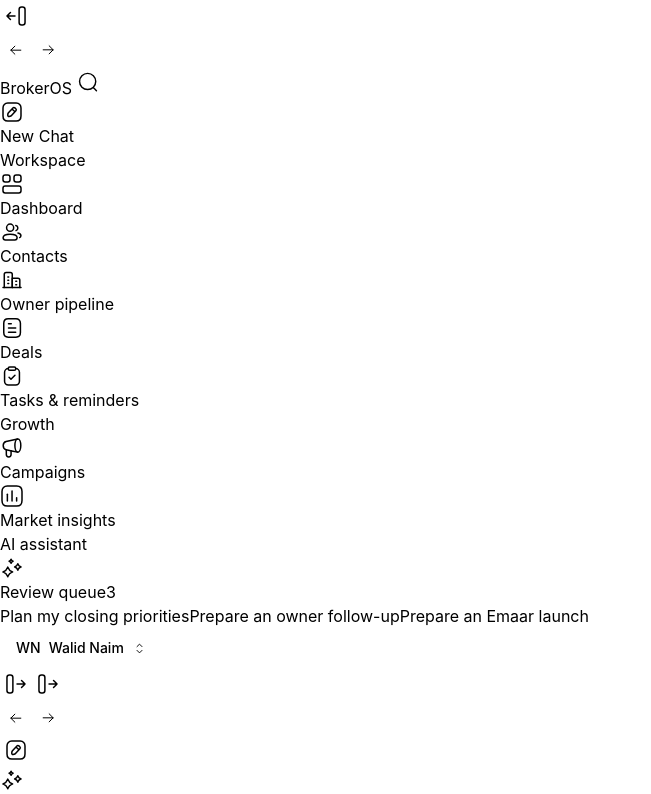
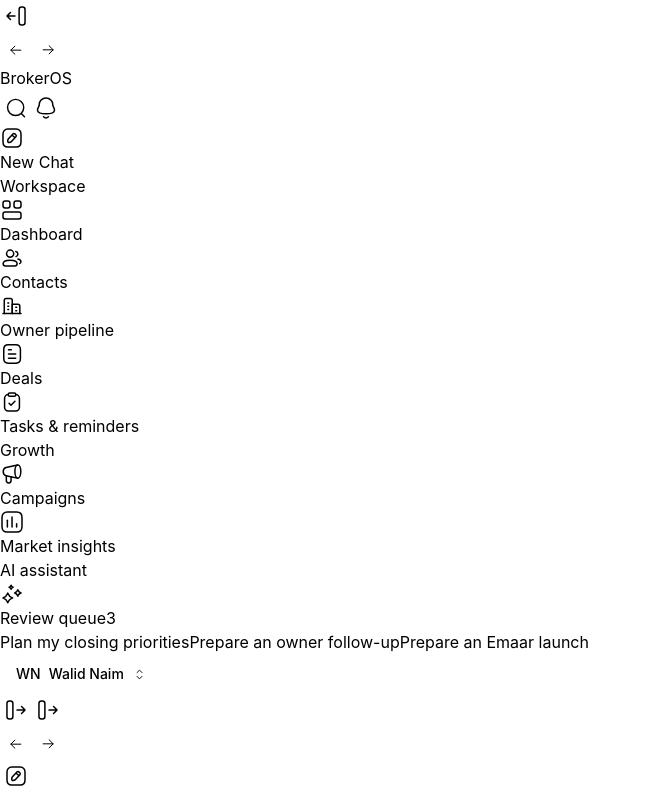
Before and after one commit to wiamxyz/BrokerOS, a Next.js app: page /assistant/ in a window 1280 px wide. Shown: the top 794 px of the page, without its empty margins (0-651 px from the left). Built offline with nearby package versions, Linux system fonts and the light colour scheme.

Commit message:
Move notifications beside search in the sidebar

```diff
--- a/app/globals.css
+++ b/app/globals.css
@@ -530,3 +530,11 @@
  .mobile-nav .profile{height:40px;min-height:40px;}
 }
 @media(prefers-reduced-motion:reduce){.sidebar{transition:none;}}
+
+/* Keep notifications alongside search in navigation, with a collapsed-desktop fallback. */
+.sidebar-brand-actions{display:flex;align-items:center;flex-shrink:0;gap:8px;}
+.sidebar-brand-actions .notification-button[data-slot="button"]{width:32px;height:32px;min-height:32px;padding:0;border-radius:50%;border-color:var(--sidebar-border);background:transparent;color:var(--muted-foreground);box-shadow:none;}
+.sidebar-brand-actions .notification-button svg{width:16px;height:16px;}
+.sidebar-brand-actions .notification-button:hover{background:var(--sidebar-accent);}
+.topbar-actions>.header-notifications{display:none;}
+@media(min-width:761px){.sidebar-collapsed .topbar-actions>.header-notifications{display:inline-flex;}}
--- a/components/workspace.tsx
+++ b/components/workspace.tsx
@@ -24,7 +24,7 @@
 export function Workspace({view}:{view:string}){
  const{data,storageError,rememberOpened}=useCRM();const[searchRecord,setSearchRecord]=useState<RecentItem|null>(null);const[mobile,setMobile]=useState(false);const[search,setSearch]=useState(false);const[notifications,setNotifications]=useState(false);const[form,setForm]=useState('');const[contactId,setContactId]=useState('');const[dealId,setDealId]=useState('');
  const[mobileGroups,setMobileGroups]=useState<Record<string,boolean>>({});
- const[collapsed,setCollapsed]=useState(false);const expandButton=useRef<HTMLButtonElement>(null);const collapseButton=useRef<HTMLButtonElement>(null);const sidebarFocus=useRef(false);const[actionTarget,setActionTarget]=useState<HTMLDivElement|null>(null);
+ const[collapsed,setCollapsed]=useState(false);const expandButton=useRef<HTMLButtonElement>(null);const collapseButton=useRef<HTMLButtonElement>(null);const sidebarFocus=useRef(false);const mobileToggle=useRef<HTMLButtonElement>(null);const notificationOrigin=useRef<HTMLButtonElement|null>(null);const[actionTarget,setActionTarget]=useState<HTMLDivElement|null>(null);
  useEffect(()=>{const id=setTimeout(()=>{try{setCollapsed(localStorage.getItem('brokeros-sidebar-collapsed')==='true');const groups=JSON.parse(localStorage.getItem('brokeros-mobile-nav-groups')||'{}');if(groups&&typeof groups==='object'&&!Array.isArray(groups))setMobileGroups(Object.fromEntries(Object.entries(groups).filter(([,value])=>typeof value==='boolean')) as Record<string,boolean>);}catch{}},0);return()=>clearTimeout(id);},[]);
  useEffect(()=>{if(!sidebarFocus.current)return;sidebarFocus.current=false;const frame=requestAnimationFrame(()=>(collapsed?expandButton:collapseButton).current?.focus());return()=>cancelAnimationFrame(frame);},[collapsed]);
  function toggleSidebar(){const next=!collapsed;sidebarFocus.current=true;setCollapsed(next);try{localStorage.setItem('brokeros-sidebar-collapsed',String(next));}catch{}}
@@ -34,6 +34,7 @@
  useEffect(()=>{const event=(e:KeyboardEvent)=>{if((e.metaKey||e.ctrlKey)&&e.key==='k'){e.preventDefault();setSearch(v=>!v);}};window.addEventListener('keydown',event);const params=new URLSearchParams(window.location.search);if(params.get('contact'))setTimeout(()=>setContactId(params.get('contact')||''),0);if(params.get('deal'))setTimeout(()=>setDealId(params.get('deal')||''),0);return()=>window.removeEventListener('keydown',event);},[]);
  const openContact=(id:string)=>{setSearchRecord(null);setDealId('');setContactId(id);};const openDeal=(id:string)=>{setSearchRecord(null);setContactId('');setDealId(id);};
  const openSearchRecord=(item:RecentItem)=>{rememberOpened({kind:item.kind,id:item.id});if(item.kind==='contact')openContact(item.id);else if(item.kind==='deal')openDeal(item.id);else{setContactId('');setDealId('');setSearchRecord(item);}};
+ const notificationButton=(className:string)=><Button size="icon" variant="outline" className={`notification-button ${className}`} aria-label="Priority notifications" title="Notifications" aria-haspopup="dialog" aria-expanded={notifications} onClick={event=>{notificationOrigin.current=event.currentTarget;setMobile(false);setNotifications(true);}}><Bell/>{due.length>0&&<span aria-hidden="true"/>}</Button>;
  const navigation=(isMobile:boolean)=><>
   <div className="sidebar-pinned-header">
    <div className="sidebar-controls">
@@ -42,7 +43,10 @@
    </div>
    <div className="sidebar-brand">
     <Link href="/" className="brand" onClick={()=>setMobile(false)} aria-label="BrokerOS dashboard">BrokerOS</Link>
-    <Button variant="ghost" size="icon-sm" className="sidebar-search-action" onClick={()=>{setMobile(false);setSearch(true);}} aria-label="Search workspace" title="Search workspace · ⌘ K"><Search/></Button>
+    <div className="sidebar-brand-actions">
+     <Button variant="ghost" size="icon-sm" className="sidebar-search-action" onClick={()=>{setMobile(false);setSearch(true);}} aria-label="Search workspace" title="Search workspace · ⌘ K"><Search/></Button>
+     {notificationButton('sidebar-notifications')}
+    </div>
    </div>
    <SidebarChats newChat onNavigate={()=>setMobile(false)}/>
   </div>
@@ -57,19 +61,19 @@
   <div className="sidebar-bottom"><ProfileMenu onNavigate={()=>setMobile(false)}/></div>
  </>;
  const action=view==='deals'?'New deal':view==='tasks'||view==='today'?'Add task':view==='owners'?'Add owner':'Add contact';
- return <div className={`app-shell ${collapsed?'sidebar-collapsed':''}`}><MobileSidebarSwipe openMobile={mobile} setOpenMobile={setMobile}/><aside className="sidebar" inert={collapsed}>{navigation(false)}</aside><Sheet open={mobile} onOpenChange={setMobile}><SheetContent side="left" className="mobile-nav" overlayClassName="mobile-nav-overlay" showCloseButton={false} onCloseAutoFocus={event=>{if(search)event.preventDefault();}}><SheetHeader className="sr-only"><SheetTitle>Navigation</SheetTitle><SheetDescription>BrokerOS workspace pages</SheetDescription></SheetHeader>{navigation(true)}</SheetContent></Sheet><div className="main-shell"><header className="topbar">
+ return <div className={`app-shell ${collapsed?'sidebar-collapsed':''}`}><MobileSidebarSwipe openMobile={mobile} setOpenMobile={setMobile}/><aside className="sidebar" inert={collapsed}>{navigation(false)}</aside><Sheet open={mobile} onOpenChange={setMobile}><SheetContent side="left" className="mobile-nav" overlayClassName="mobile-nav-overlay" showCloseButton={false} onCloseAutoFocus={event=>{if(search||notifications)event.preventDefault();}}><SheetHeader className="sr-only"><SheetTitle>Navigation</SheetTitle><SheetDescription>BrokerOS workspace pages</SheetDescription></SheetHeader>{navigation(true)}</SheetContent></Sheet><div className="main-shell"><header className="topbar">
   <div className="header-navigation">
    <Button ref={expandButton} variant="ghost" size="icon-sm" aria-label="Expand sidebar" title="Expand sidebar" className="desktop-expand" onClick={toggleSidebar}><PanelLeft/></Button>
-   <Button variant="ghost" size="icon-sm" aria-label="Open navigation" title="Open navigation" className="mobile-toggle" onClick={()=>setMobile(true)}><PanelLeft/></Button>
+   <Button ref={mobileToggle} variant="ghost" size="icon-sm" aria-label="Open navigation" title="Open navigation" className="mobile-toggle" onClick={()=>setMobile(true)}><PanelLeft/></Button>
    <HistoryControls className="header-history"/>
    <Button variant="ghost" size="icon-sm" asChild><Link href="/chat/" aria-label="New Chat" title="New Chat"><SquarePen/></Link></Button>
   </div>
   <div className="topbar-title">{(()=>{const Icon=view==='settings'?Settings:nav.find(n=>n.id===view)?.icon??Search;return <Icon className="page-title-icon"/>;})()}<h1>{view==='chat'?<ChatHeaderTitle/>:title}</h1></div>
-  <div className="topbar-actions"><div ref={setActionTarget}/><Button size="icon" variant="outline" className="notification-button" aria-label="Priority notifications" onClick={()=>setNotifications(true)}><Bell/>{due.length>0&&<span/>}</Button>{!['campaigns','chat','assistant','insights','settings'].includes(view)&&<Button onClick={()=>setForm(view==='deals'?'deal':view==='today'||view==='tasks'?'task':view==='owners'?'owner':'contact')}><Plus/><span className="action-label">{action}</span></Button>}</div>
+  <div className="topbar-actions"><div ref={setActionTarget}/>{notificationButton('header-notifications')}{!['campaigns','chat','assistant','insights','settings'].includes(view)&&<Button onClick={()=>setForm(view==='deals'?'deal':view==='today'||view==='tasks'?'task':view==='owners'?'owner':'contact')}><Plus/><span className="action-label">{action}</span></Button>}</div>
  </header><main className={`page-shell ${view==='chat'?'chat-page':''}`}>{storageError&&<p role="alert" className="storage-warning">Browser storage is unavailable. Changes will last only for this session.</p>}{view==='today'&&<TodayView onContact={openContact} onDeal={openDeal}/ >}{view==='contacts'&&<ContactsView onContact={openContact}/ >}{view==='owners'&&<OwnersView onContact={openContact}/ >}{view==='deals'&&<DealsView onDeal={openDeal}/ >}{view==='tasks'&&<TasksView onContact={openContact}/ >}{view==='campaigns'&&<CampaignsView onContact={openContact} actionTarget={actionTarget}/ >}{view==='chat'&&<AssistantChatView onContact={openContact} onDeal={openDeal}/ >}{view==='assistant'&&<AssistantView onContact={openContact}/ >}{view==='insights'&&<InsightsView/ >}{view==='settings'&&<SettingsView/ >}{view!=='chat'&&<DemoNote/>}</main></div>
  {search&&<WorkspaceSearch onClose={()=>setSearch(false)} onRecord={openSearchRecord}/>}
 
- <Sheet open={notifications} onOpenChange={setNotifications}><SheetContent className="detail-sheet"><SheetHeader><SheetTitle>Needs your attention</SheetTitle><SheetDescription>Closing first. Then listings. Then nurture.</SheetDescription></SheetHeader><div className="detail-body"><p className="text-sm text-muted-foreground">In-app reminders · Dubai time</p>{due.length===0?<Empty title="You’re all caught up" description="New reminders will appear here."/>:due.map(t=><div className="notification-item" key={t.id}><PriorityPill priority={data.contacts.find(c=>c.id===t.contactId)?.priority||t.priority}/><h3>{t.title}</h3><p>{t.due<today()?'Overdue':`Today · ${t.time}`}</p><Button variant="outline" size="sm" onClick={()=>{setNotifications(false);if(t.contactId)openContact(t.contactId);else setForm('task');}}>Review <ChevronRight/></Button></div>)}</div></SheetContent></Sheet>
+ <Sheet open={notifications} onOpenChange={setNotifications}><SheetContent className="detail-sheet" onCloseAutoFocus={event=>{event.preventDefault();if(contactId||dealId||form)return;const origin=notificationOrigin.current;if(origin?.isConnected&&origin.getClientRects().length&&!origin.closest('[inert]'))origin.focus();else mobileToggle.current?.focus();}}><SheetHeader><SheetTitle>Needs your attention</SheetTitle><SheetDescription>Closing first. Then listings. Then nurture.</SheetDescription></SheetHeader><div className="detail-body"><p className="text-sm text-muted-foreground">In-app reminders · Dubai time</p>{due.length===0?<Empty title="You’re all caught up" description="New reminders will appear here."/>:due.map(t=><div className="notification-item" key={t.id}><PriorityPill priority={data.contacts.find(c=>c.id===t.contactId)?.priority||t.priority}/><h3>{t.title}</h3><p>{t.due<today()?'Overdue':`Today · ${t.time}`}</p><Button variant="outline" size="sm" onClick={()=>{setNotifications(false);if(t.contactId)openContact(t.contactId);else setForm('task');}}>Review <ChevronRight/></Button></div>)}</div></SheetContent></Sheet>
  {form==='contact'||form==='owner'?<ContactForm owner={form==='owner'} onClose={()=>setForm('')} onSaved={openContact}/>:form==='deal'?<DealForm onClose={()=>setForm('')} onSaved={openDeal}/>:form==='task'?<TaskForm onClose={()=>setForm('')}/>:null}
  {searchRecord&&<SearchRecordDetail key={`${searchRecord.kind}:${searchRecord.id}`} item={searchRecord} onClose={()=>setSearchRecord(null)} onRecord={openSearchRecord}/>}
  {contactId&&<ContactDetail id={contactId} onClose={()=>setContactId('')} onDeal={openDeal}/>}{dealId&&<DealDetail id={dealId} onClose={()=>setDealId('')} onContact={openContact}/>}
```
Also changed, not shown: 1 other file (tests, documents, lock files or other folders).
